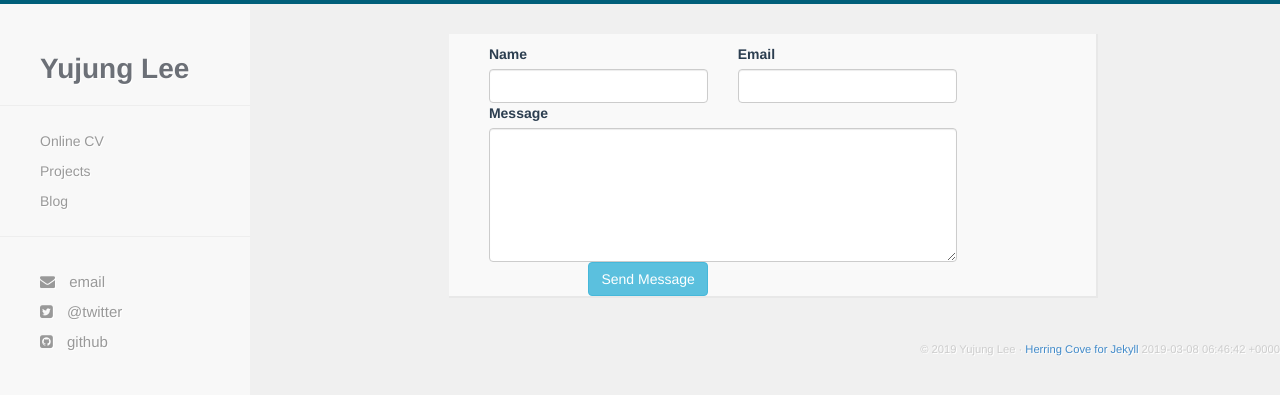
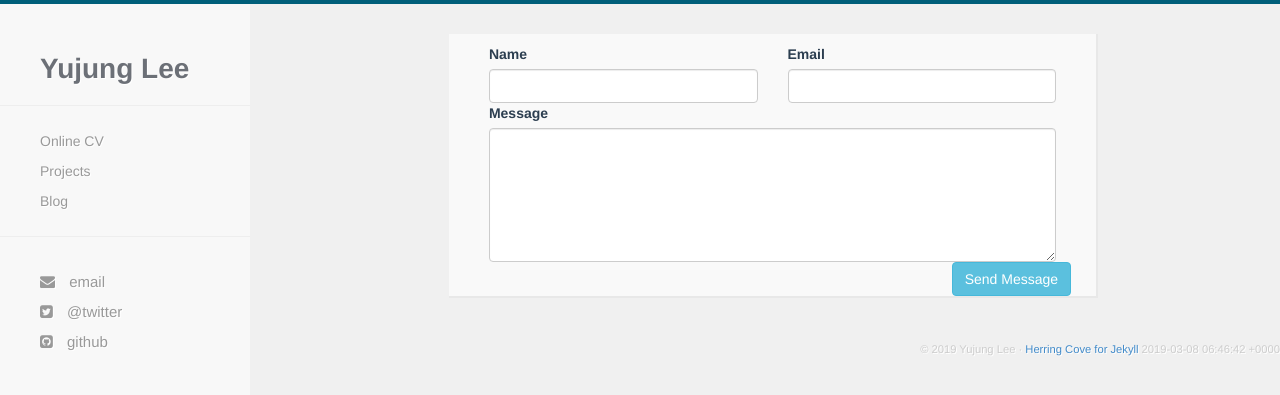
Before and after one commit to yujungL/yujungL.github.io, a Jekyll site: the page built from email.html, in a window 1280 px wide. Shown: the top 395 px of the page. Built offline with Jekyll 4.4.1, drawn with Linux system fonts in a browser that asks for light colours; nearby versions of some CDN libraries; Markdown is read by kramdown in place of the engine named in the settings.

Commit message:
Update email.html

```diff
--- a/email.html
+++ b/email.html
@@ -5,23 +5,23 @@ title: Email Form
 <div class="container user-card">
 	<form action="https://formspree.io/{{site.email}}" method="POST">
 		<div class="row">
-			<div class="col-md-5">
+			<div class="col-md-6">
 				<label for="name">Name</label>
 				<input type="text" name="name" id="name" class="form-control"/>
 			</div>
-			<div class="col-md-5">
+			<div class="col-md-6">
 				<label for="email">Email</label>
 				<input type="text" name="_replyto" id="email" class="form-control"/>
 			</div>
 		</div>
 		<div class="row">
-			<div class="col-md-10 letter">
+			<div class="col-md-12 letter">
 				<label for="message">Message</label>
 				<textarea name="message" id="message" rows="6" class="form-control"></textarea>
 			</div>
 		</div>
 		<div class="row">
-			<div class="col-md-10 pull-right">
+			<div class="pull-right">
 				<input type="submit" value="Send Message" class="btn btn-info" />
 			</div>
 		</div>
```
